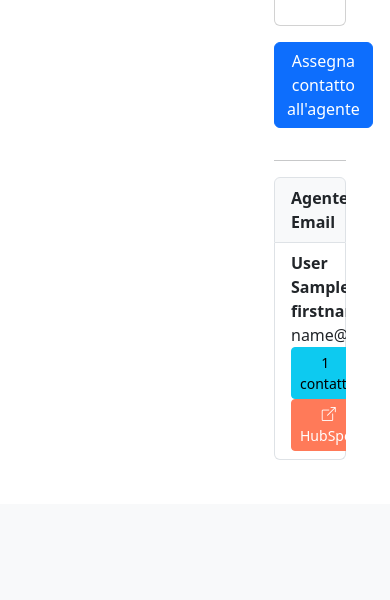
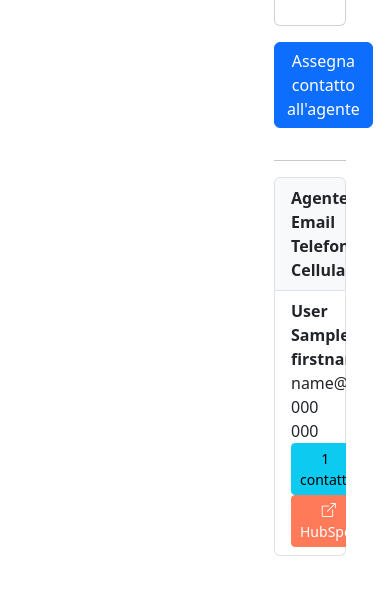
Before and after one commit to Nicolas-Personal-Zucchero/PZ-Web-Dashboard, a Flask app: template app/templates/home/assegna-agente.html in a window 390 px wide; the page is wider, and only the part inside the window is pictured. Shown: the part 2005-2605 px from the top of that part. Before the commit the page ends 2465 px from the top of that part, so only its background shows below. Run offline with Flask 3, Linux system fonts and the light colour scheme; the template is opened without the code that fills it: most values are stand-ins (such as "Sample title", 1, 10 or a date in 2020).

Commit message:
added phone and mobile phone to agent table and corrected email sending

```diff
--- a/app/config/mail_config.py
+++ b/app/config/mail_config.py
@@ -122,6 +122,7 @@ Le anticipiamo i suoi contatti:<br><br>
 
 Nome: <b>{nome_agente}</b><br>
 Telefono: <b>{telefono_agente}</b><br>
+Cellulare: <b>{cellulare_agente}</b><br>
 Email: <b>{email_agente}</b><br><br>
 
 Dalla nostra sede restiamo a disposizione per qualsiasi esigenza e con l'occasione anticipiamo il nostro catalogo prodotti per visionare tutte le nostre linee.<br><br>
@@ -142,6 +143,7 @@ In the meantime, here is their contact information:<br><br>
 
 Name: <b>{nome_agente}</b><br>
 Phone: <b>{telefono_agente}</b><br>
+Mobile: <b>{cellulare_agente}</b><br>
 Email: <b>{email_agente}</b><br><br>
 
 Our headquarters remain at your disposal for any further inquiries. Meanwhile, we are pleased to share our product catalog so you can explore all our offerings.<br><br>
--- a/app/routes/assegna_agente.py
+++ b/app/routes/assegna_agente.py
@@ -103,7 +103,7 @@ def get_active_agents_by_id(hubspot):
 
     agents_ids = hubspot.getAgentsListMembersIds()
     agents = hubspot.getContactBatch(agents_ids, [
-        "firstname", "lastname", "email",
+        "firstname", "lastname", "email", "phone", "mobilephone",
         "hs_additional_emails", "escluso_da_assegnazione_clienti"
     ])
     filtered_agents = [a for a in agents if a.get("escluso_da_assegnazione_clienti") == "false" and a.get("data_fine_contratto") == None]
@@ -259,7 +259,8 @@ def send_contact_email(mailer, sender, language, contact, agent):
             nome_cliente=contact.get("firstname") or "",
             nome_agente=f"{agent.get('firstname', '')} {agent.get('lastname', '')}",
             email_agente=agent.get("email") or "",
-            telefono_agente=agent.get("mobilephone") or agent.get("phone", ""),
+            telefono_agente=agent.get("phone", ""),
+            cellulare_agente=agent.get("mobilephone", ""),
             mittente=sender
         ),
         hubspot_ccn=True
--- a/app/templates/home/assegna-agente.html
+++ b/app/templates/home/assegna-agente.html
@@ -186,8 +186,10 @@ Dopo aver cliccato sul pulsante:
             <li class="list-group-item static-header">
                 <div class="row">
                     <div class="col-md-2">Agente</div>
-                    <div class="col-md-2">Email</div>
-                    <div class="col-md-6"></div>
+                    <div class="col-md-3">Email</div>
+                    <div class="col-md-2">Telefono</div>
+                    <div class="col-md-2">Cellulare</div>
+                    <div class="col-md-1"></div>
                     <div class="col-md-1 text-end"></div>
                     <div class="col-md-1 text-end"></div>
                 </div>
@@ -196,9 +198,11 @@ Dopo aver cliccato sul pulsante:
             {% for a in agents %}
             <li class="list-group-item">
                 <div class="row">
-                    <div class="col-md-2"><strong>{{ a.lastname }} {{ a.firstname }}</strong></div>
-                    <div class="col-md-2">{{ a.email }}</div>
-                    <div class="col-md-6"></div>
+                    <div class="col-md-2"><strong>{{ a.lastname or '' }} {{ a.firstname or '' }}</strong></div>
+                    <div class="col-md-3">{{ a.email }}</div>
+                    <div class="col-md-2">{{ a.phone or '' }}</div>
+                    <div class="col-md-2">{{ a.mobilephone or '' }}</div>
+                    <div class="col-md-1"></div>
                     <div class="col-md-1 text-end">
                         <button type="button"
                                 class="btn btn-sm btn-info"
```
